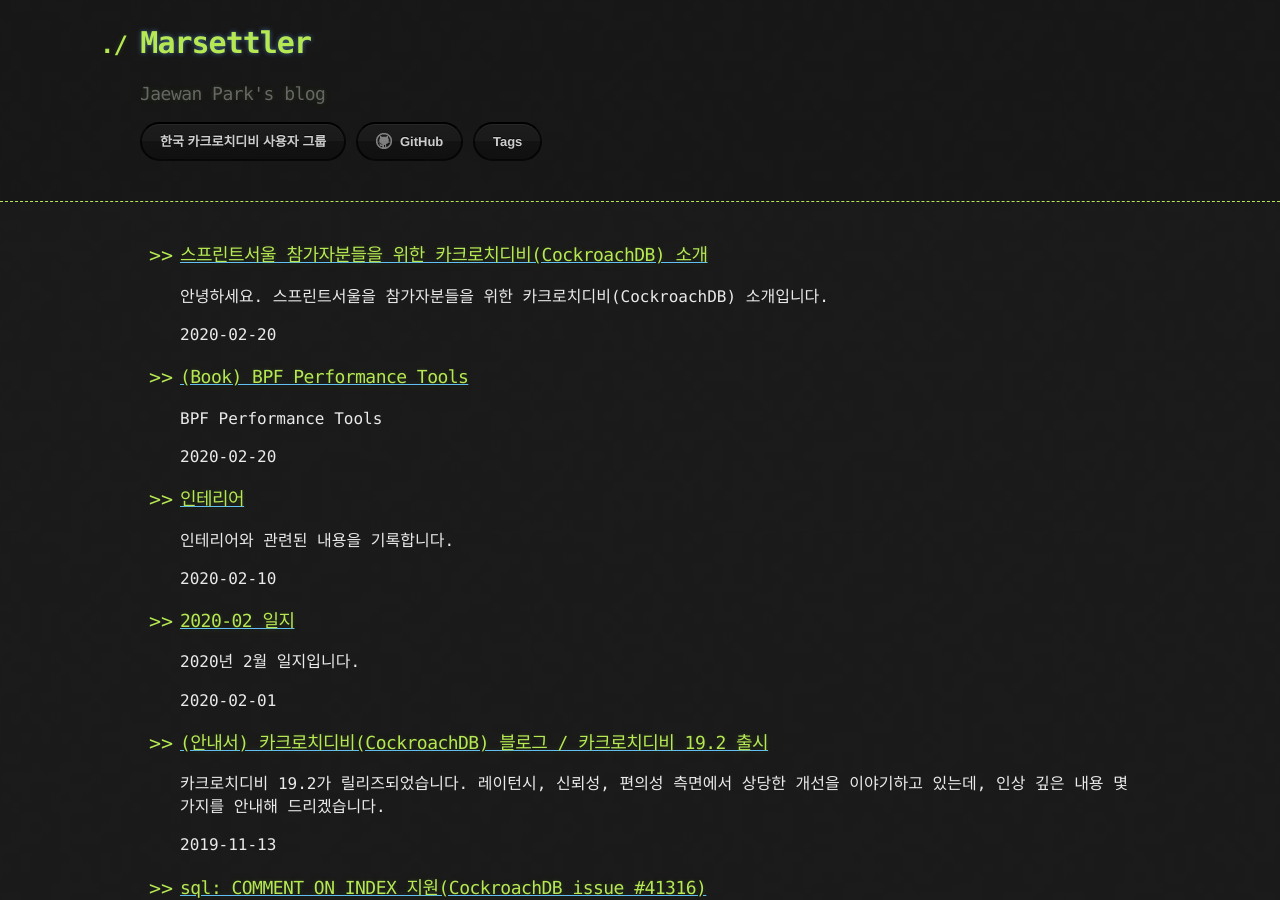
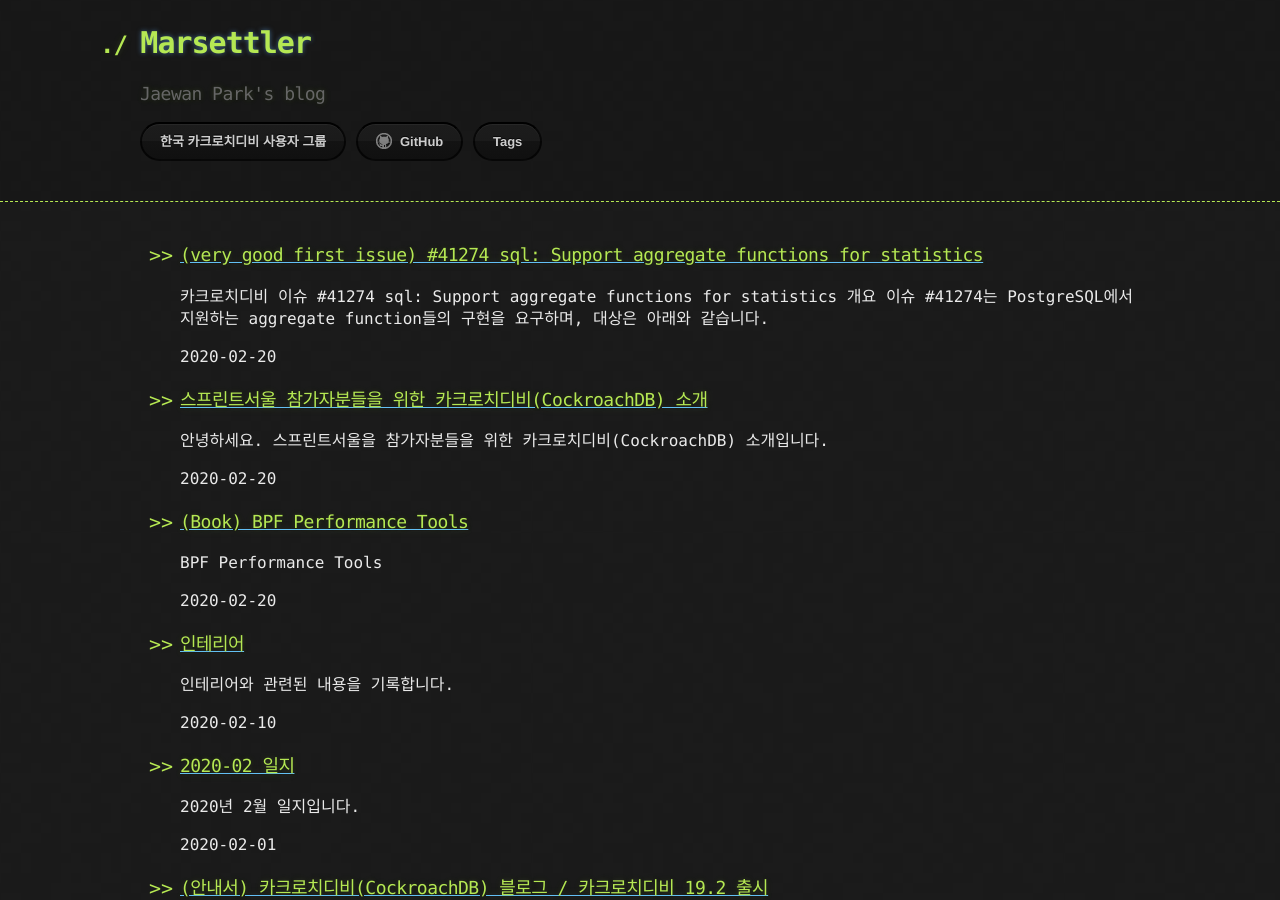
Before and after one commit to hueypark/hueypark.github.io, a Jekyll site: the page built from index.html, in a window 1280 px wide and 900 px high. Built offline with Jekyll 4.4.1, drawn with Linux system fonts in a browser that asks for light colours; some of the changed lines change nothing that is shown.

Commit message:
(very good first issue) #41274 sql: Support aggregate functions for statistics

```diff
--- a/_posts/2020-02-22-sprintseoul-cockroachdb.md
+++ b/_posts/2020-02-22-sprintseoul-cockroachdb.md
@@ -19,7 +19,7 @@
 
 ### Very good first issues.
 
-* [#41274 sql: Support aggregate functions for statistics](https://github.com/cockroachdb/cockroach/issues/41274)
+* [#41274 sql: Support aggregate functions for statistics](/2020/02/20/vgfi-sql-support-aggregate-functions-for-statistics.html)
 
 * [#44135 sql: add support for COMMENT ON VIEW, COMMENT ON SEQUENCE](https://github.com/cockroachdb/cockroach/issues/44135)
 
--- /dev/null
+++ b/_posts/2020-02-22-vgfi-sql-support-aggregate-functions-for-statistics.md
@@ -0,0 +1,56 @@
+---
+layout: post
+title: "(very good first issue) #41274 sql: Support aggregate functions for statistics"
+date: "2020-02-20"
+tags: [cockroachdb, sprint]
+---
+
+[카크로치디비 이슈 #41274](https://github.com/cockroachdb/cockroach/issues/41274) sql: Support aggregate functions for statistics
+
+### 개요
+
+이슈 #41274는 `PostgreSQL`에서 지원하는 [aggregate function](https://www.postgresql.org/docs/9.1/functions-aggregate.html)들의 구현을 요구하며, 대상은 아래와 같습니다.
+
+<!--more-->
+
+* [x] corr()
+* [ ] covar_pop()
+* [ ] covar_samp()
+* [ ] regr_avgx()
+* [ ] regr_avgy()
+* [ ] regr_count()
+* [ ] regr_intercept()
+* [ ] regr_r2()
+* [ ] regr_slope()
+* [ ] regr_sxx()
+* [ ] regr_syy()
+* [ ] regr_sxy()
+
+---
+
+### 구현 가이드
+
+1. `scalar.opt`에 함수를 추가합니다.
+2. `operator.go`의 `AggregateOpReverseMap`에 추가된 함수를 등록하고, 필요에 따라 `BoolOperatorRequiresNotNullArgs`, `AggregateIgnoresNulls`, `AggregateIsNullOnEmpty`를 적절히 수정합니다.
+3. `groupby.go`의 `constructAggregate` 분기에 추가된 함수를 등록합니다.
+4. `aggregate_builtins.go` 에서 구현 부분을 작성합니다. PostgreSQL 구현체를 참고하면 많은 도움이 됩니다.(`corr` 같은 경우는 SQL:2003 스펙에 따라 구현되었음).
+5. 분산 SQL 처리를 위해 `processors_sql.proto`의 `AggregatorSpec.Func`에 함수를 추가합니다.
+6. 아래 항목에 대한 테스트를 추가합니다.
+	- `pkg/sql/logictest/testdata/logic_test/aggregate`
+	- `pkg/sql/logictest/testdata/logic_test/distsql_agg`
+	- `pkg/sql/opt/exec/execbuilder/testdata/distsql_agg`
+	- `pkg/sql/opt/exec/execbuilder/testdata/explain`
+	- `pkg/sql/opt/norm/testdata/rules/agg`
+	- `pkg/sql/opt/optbuilder/testdata/aggregate`
+7. vim syntax를 위해 `crlogictest.vim`에 추가된 함수를 등록합니다.
+
+---
+
+### 팁
+
+- `corr()` 함수를 구현한 [커밋 sql: support `corr()`](https://github.com/cockroachdb/cockroach/commit/865e011bb3d54989e4b46b046462af9d327091d1)을 참고하시기 바랍니다.
+- 몇 가지 유용한 테스트 방법을 공유드립니다.
+	- `make test PKG=./pkg/sql/opt/norm` 특정 패키지만 테스트합니다.
+	- `make test FILES=aggregate` 특정 파일만 테스트 합니다.
+	- `make test TESTFLAGS=-rewrite` 변경된 테스트 결과를 자동으로 변경합니다.
+	- `make testlogic` SQL 로직만 테스트합니다.
```
